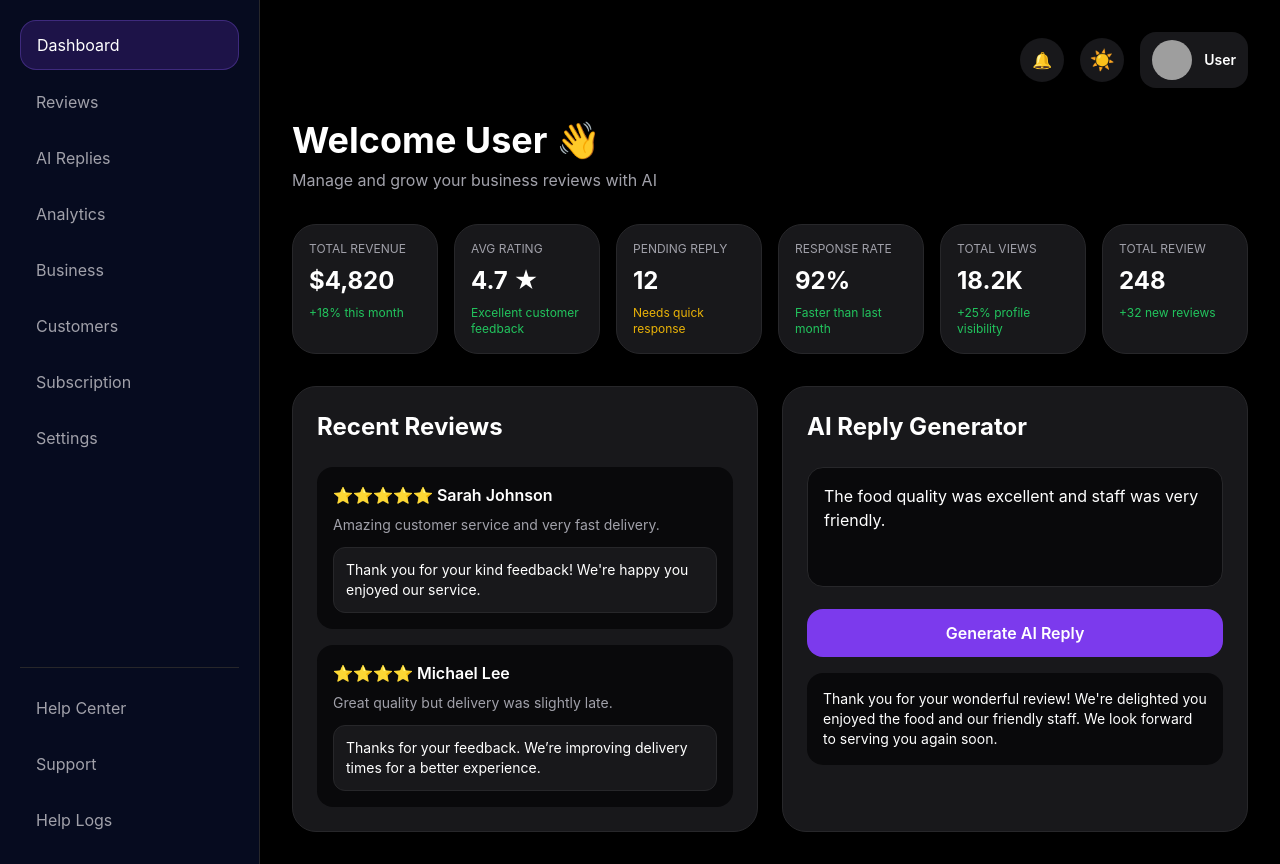
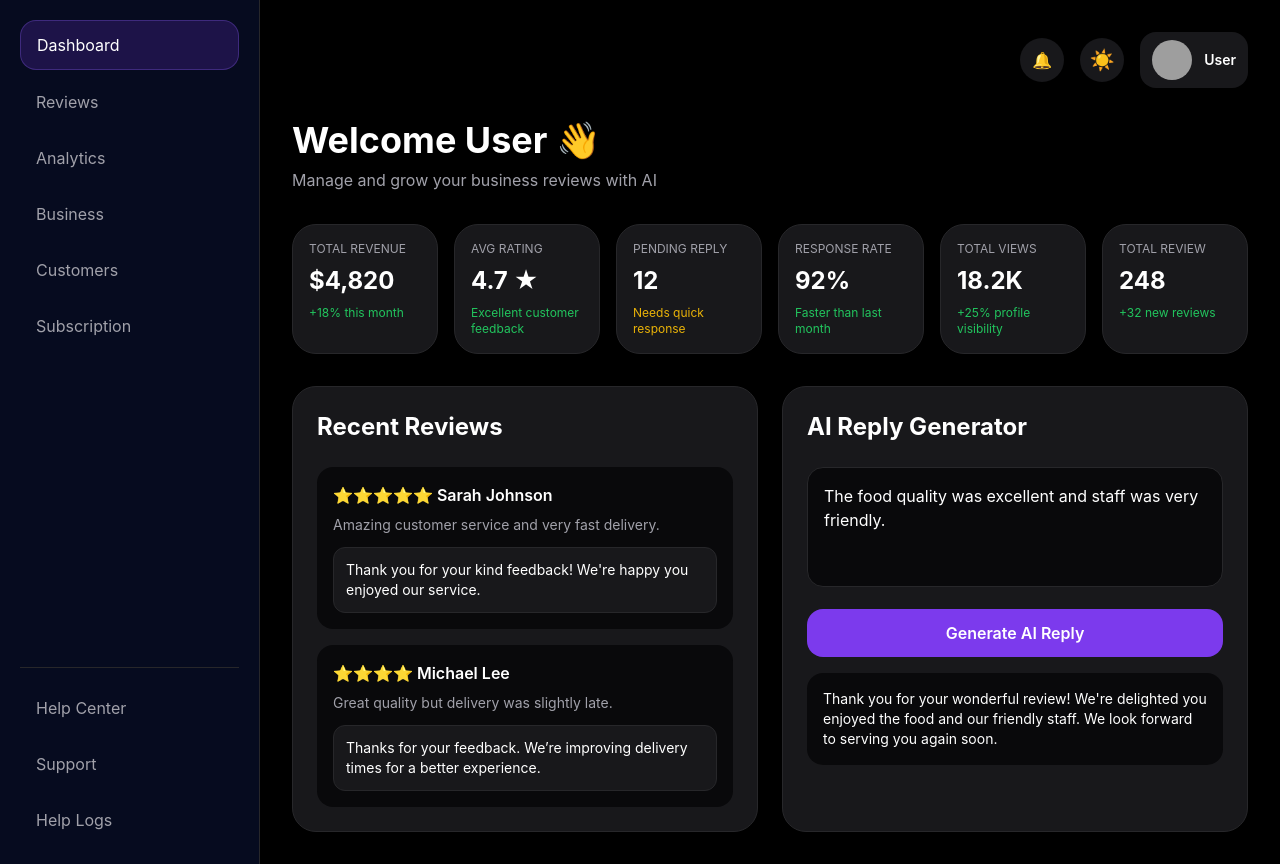
Before and after one commit to afnankhan123456/reviewreply-ai, a Next.js app: page /dashboard in a window 1280 px wide. Built offline with nearby package versions, Linux system fonts and the light colour scheme; no server answers; grey boxes are pictures that could not be loaded.

Commit message:
Update client_Sidebar.tsx

```diff
--- a/components/client_Sidebar.tsx
+++ b/components/client_Sidebar.tsx
@@ -19,11 +19,6 @@ export default function ClientSidebar() {
     },
 
     {
-      name: "AI Replies",
-      href: "/ai-replies",
-    },
-
-    {
       name: "Analytics",
       href: "/analytics",
     },
@@ -41,11 +36,6 @@ export default function ClientSidebar() {
     {
       name: "Subscription",
       href: "/pricing",
-    },
-
-    {
-      name: "Settings",
-      href: "/settings",
     },
   ];
 
```
